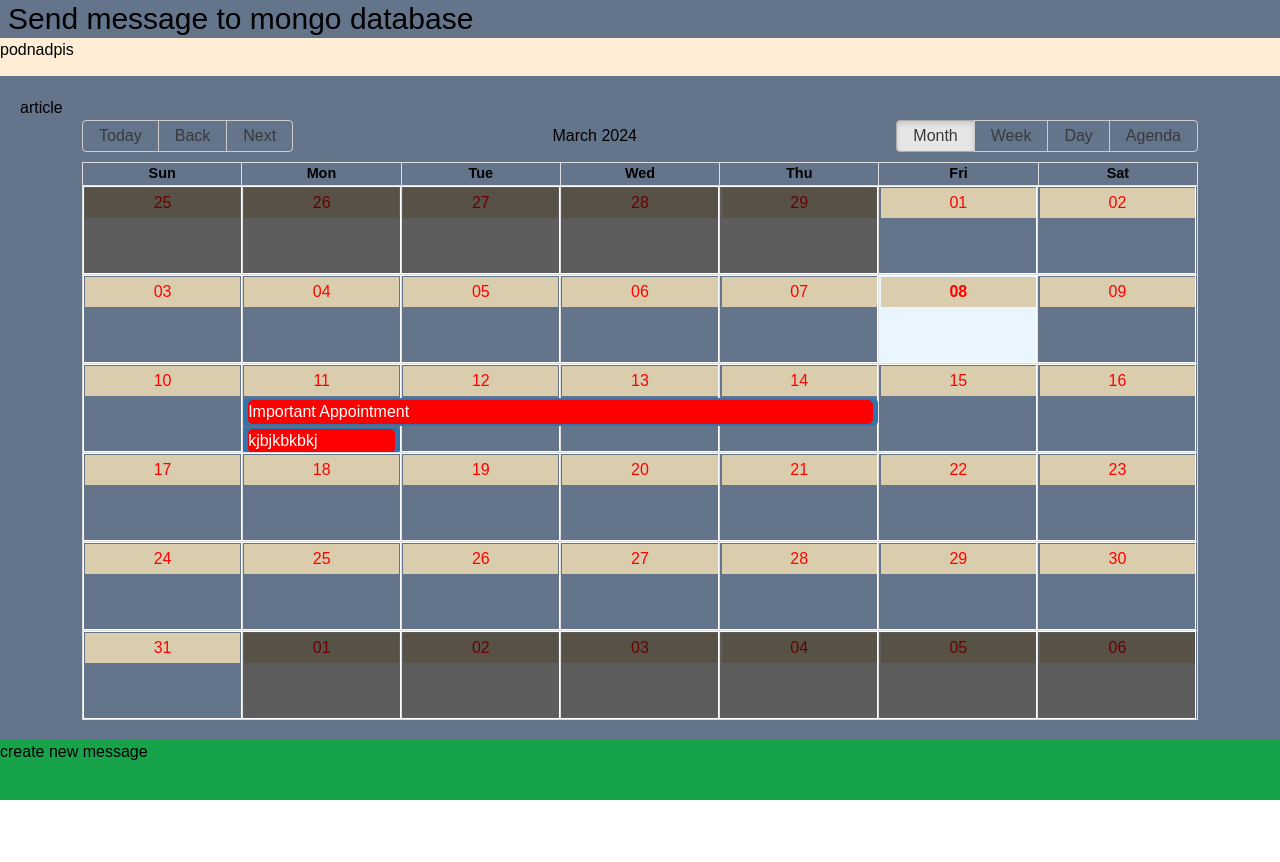
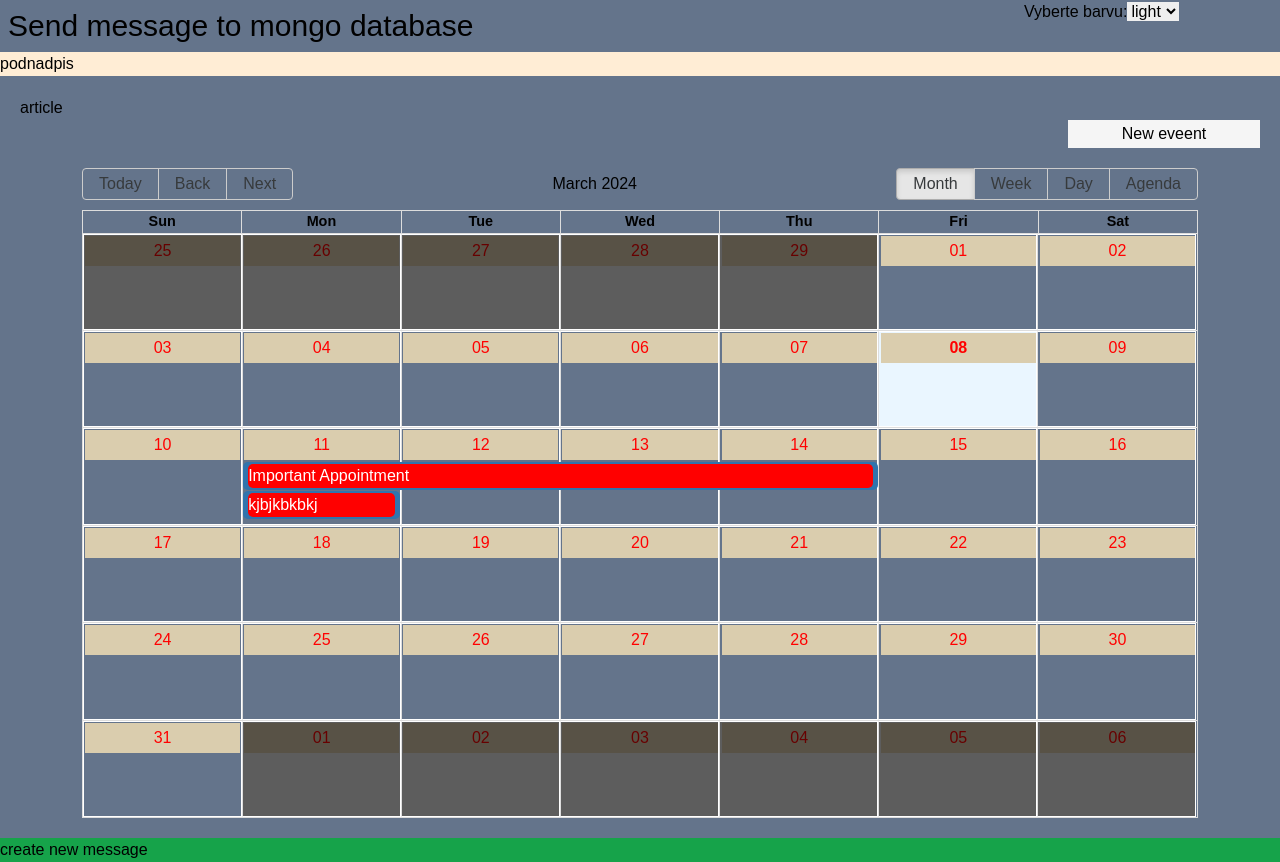
Before and after one commit to Polarfoxxx/foxxy-unified-nexus, a React (Create React App) app in the folder client/: page / in a window 1280 px wide. Before the commit the page ends 800 px from the top, so only its background shows below. Built offline with nearby package versions, Linux system fonts and the light colour scheme.

Commit message:
creating the colorTheme switcher and implement the new css property into tailwind.config

```diff
--- a/client/public/index.html
+++ b/client/public/index.html
@@ -1,43 +1,14 @@
 <!DOCTYPE html>
 <html lang="en">
-  <head>
-    <meta charset="utf-8" />
-    <link rel="icon" href="%PUBLIC_URL%/favicon.ico" />
-    <meta name="viewport" content="width=device-width, initial-scale=1" />
-    <meta name="theme-color" content="#000000" />
-    <meta
-      name="description"
-      content="Web site created using create-react-app"
-    />
-    <link rel="apple-touch-icon" href="%PUBLIC_URL%/logo192.png" />
-    <!--
-      manifest.json provides metadata used when your web app is installed on a
-      user's mobile device or desktop. See https://developers.google.com/web/fundamentals/web-app-manifest/
-    -->
-    <link rel="manifest" href="%PUBLIC_URL%/manifest.json" />
-    <!--
-      Notice the use of %PUBLIC_URL% in the tags above.
-      It will be replaced with the URL of the `public` folder during the build.
-      Only files inside the `public` folder can be referenced from the HTML.
 
-      Unlike "/favicon.ico" or "favicon.ico", "%PUBLIC_URL%/favicon.ico" will
-      work correctly both with client-side routing and a non-root public URL.
-      Learn how to configure a non-root public URL by running `npm run build`.
-    -->
-    <title>React App</title>
-  </head>
-  <body>
-    <noscript>You need to enable JavaScript to run this app.</noscript>
-    <div id="root"></div>
-    <!--
-      This HTML file is a template.
-      If you open it directly in the browser, you will see an empty page.
+<head>
+  <meta charset="utf-8" />
+  <meta name="viewport" content="width=device-width, initial-scale=1" />
+  <title>foxxy_Calendar</title>
+</head>
 
-      You can add webfonts, meta tags, or analytics to this file.
-      The build step will place the bundled scripts into the <body> tag.
+<body>
+  <div id="root"></div>
+</body>
 
-      To begin the development, run `npm start` or `yarn start`.
-      To create a production bundle, use `npm run build` or `yarn build`.
-    -->
-  </body>
 </html>
--- a/client/src/App.tsx
+++ b/client/src/App.tsx
@@ -5,7 +5,7 @@ import { Container, ContentModule } from './module';
 
 function App() {
   return (
-    <div className="w-full flex items-center justify-center h-screen bg-slate-500">
+    <div className="w-full flex items-center justify-center h-auto bg-slate-500">
       <Container.Provider>
         <ContentModule />
       </Container.Provider>
--- a/client/src/module/CalendarModule/Components/Calendar/CalendarModule.tsx
+++ b/client/src/module/CalendarModule/Components/Calendar/CalendarModule.tsx
@@ -1,4 +1,4 @@
-import { Calendar, dateFnsLocalizer, DateLocalizer,Event } from 'react-big-calendar';
+import { Calendar, dateFnsLocalizer, DateLocalizer, Event } from 'react-big-calendar';
 import "react-big-calendar/lib/css/react-big-calendar.css";
 import "./style/calendarModule_style.css"
 import format from 'date-fns/format'
@@ -57,29 +57,36 @@ function CalendarModule(): JSX.Element {
   const [newEventContent, setNewEventContent] = React.useState<JSX.Element | null>(null);
 
 
-
-
   const handleEventClick = (event: MyEvent) => {
-console.log(event);
+    console.log(event);
 
   }
 
+  const handleClickNewEvent = () => {
+    setNewEventContent(<NewEvent setNewEventContent={setNewEventContent} />)
+  }
+
+
+
   return (
-    <div className=' w-full h-full flex items-center justify-center relative'>
-      {newEventContent}
+    <div className=' w-full h-full flex items-center justify-center relative flex-col gap-5'>
+      <div className=' w-full h-7 flex justify-end items-center '>
+        <button
+        className=' w-48 h-7 bg-thems-background_button flex justify-center items-center hover:bg-slate-200'
+        onClick={handleClickNewEvent}>New eveent</button>
+      </div>
       <Calendar
         formats={formats}
         localizer={localizer}
         startAccessor="start"
         endAccessor="end"
         events={events}
-        style={{ height: 600, width: "90%" }}
+        style={{ height: 650, width: "90%" }}
         className="hover-effect-calendar"
-        onSelectEvent={handleEventClick}
-        onNavigate={date => {
-          setDate(date);
-        }}
-        />
+        onSelectEvent={handleEventClick}/>
+      {/* -------- */}
+      {newEventContent}
+      {/* -------- */}
     </div>
 
   )
--- a/client/src/module/CalendarModule/Components/NewEvent/NewEvent.tsx
+++ b/client/src/module/CalendarModule/Components/NewEvent/NewEvent.tsx
@@ -25,7 +25,6 @@ const events = [
 type Type_for_slotInfo = { start: Date, end: Date }
 
 type Type_for_NewEvent = {
-    slotInfo: Type_for_slotInfo,
     setNewEventContent: React.Dispatch<React.SetStateAction<JSX.Element | null>>
 }
 
@@ -35,11 +34,6 @@ function NewEvent(props: Type_for_NewEvent): JSX.Element {
     const [startDate, setStartDate] = React.useState<any>(new Date());
     const [allEvents, setAllEvents] = React.useState(events);
 
-    React.useEffect(() => {
-        console.log(props.slotInfo.start.toLocaleDateString());
-        setSelectDate(props.slotInfo.start.getTimezoneOffset())
-
-    }, [props.slotInfo])
 
     const handleClickRemoveWindowEvent = (e: React.MouseEvent<HTMLDivElement | HTMLButtonElement>): void => {
         if (e.target === e.currentTarget) {
--- /dev/null
+++ b/client/src/module/ColorSwitcher/Components/ColorSwitcher.tsx
@@ -0,0 +1,26 @@
+import React from 'react';
+
+type Type_for_colorSwitcher = {
+    themedDivRef: React.MutableRefObject<HTMLDivElement | null>
+}
+
+function ColorSwitcher(props: Type_for_colorSwitcher): JSX.Element {
+
+    const handleColorChange = (selectTheme: string) => {
+        props.themedDivRef.current?.setAttribute("data-theme", selectTheme);
+    };
+
+    return (
+        <div className=' w-full h-full'>
+            <label htmlFor="colorSwitcher">Vyberte barvu:</label>
+            <select
+                id="colorSwitcher"
+                onChange={(e) => handleColorChange(e.target.value)}>
+                <option value="light">light</option>
+                <option value="dark">dark</option>
+            </select>
+        </div>
+    );
+};
+
+export default ColorSwitcher;
--- /dev/null
+++ b/client/src/module/ColorSwitcher/index.ts
@@ -0,0 +1 @@
+export { default as ColorSwitcher } from "./Components/ColorSwitcher";
--- a/client/src/module/ContentModule/Components/ContentModule.tsx
+++ b/client/src/module/ContentModule/Components/ContentModule.tsx
@@ -1,14 +1,20 @@
 import React from "react";
+import "./style/content_style.css";
 import { HeaderModule } from "../../HeaderModule";
 import { TittleBarModule } from "../../TittleBarModule";
 import { CalendarModule } from "../../CalendarModule";
 import { MessageList } from "../../MessageModule";
+import { ColorSwitcher } from "../../ColorSwitcher";
 
 function ContentModule(): JSX.Element {
+const themedDivRef = React.useRef<HTMLDivElement | null>(null)
 
 
     return (
-        <div className=" w-full h-full bg-slate-300 flex flex-col justify-center items-center">
+        <div
+        ref={themedDivRef}
+        data-theme="light"
+        className=" w-full h-full bg-slate-300 flex flex-col justify-center items-center">
             <header className=" w-full h-1/6 bg-slate-500 flex flex-col">
                 <div className=" w-full h-1/2 flex flex-row">
                     <div className=" w-full h-full">
@@ -17,7 +23,9 @@ function ContentModule(): JSX.Element {
                     <div className=" min-w-64 h-full flex">
                         <TittleBarModule />
                     </div>
-
+                    <div className=" min-w-64 h-full flex">
+                        <ColorSwitcher themedDivRef= {themedDivRef}/>
+                    </div>
                 </div>
                 <div className="w-full h-1/2 bg-orange-100">
                     <h3>podnadpis</h3>
@@ -26,12 +34,12 @@ function ContentModule(): JSX.Element {
             <article className=" w-full h-auto p-5  bg-slate-500">
                 <div>
                     <h1>article</h1>
-                    <CalendarModule/>
+                    <CalendarModule />
                 </div>
             </article>
             <footer className=" w-full h-1/6 bg-green-600">
                 <div>
-                <MessageList/>
+                    <MessageList />
                 </div>
             </footer>
         </div>
--- /dev/null
+++ b/client/src/module/ContentModule/Components/style/content_style.css
@@ -0,0 +1,11 @@
+
+div[data-theme="light"] {
+    /* buttonStyle */
+    --background_button: rgb(245, 245, 245);
+}
+
+
+div[data-theme="dark"] {
+    /* buttonStyle */
+    --background_button: rgb(161, 161, 161);
+}
--- a/client/tailwind.config.js
+++ b/client/tailwind.config.js
@@ -5,6 +5,13 @@ module.exports = {
         fontFamily: {
           'sans': ['Anta', 'sans-serif'],
         },
+        colors: {
+          thems: {
+            background_button: 'var(--background_button)',
+            DEFAULT: '#FF6347', // Výchozí barva
+            dark: '#CD5C5C',
+          },
+        },
       },
   },
   plugins: [],
```
Also changed, not shown: client/src/App.css (line endings or trailing spaces).
